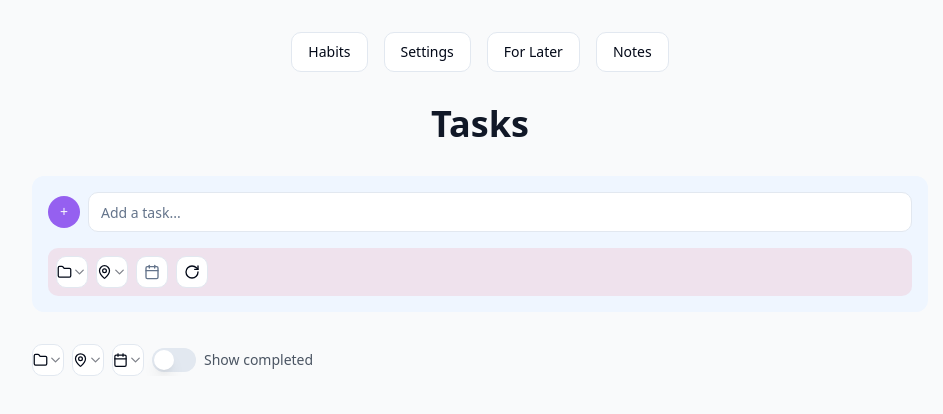
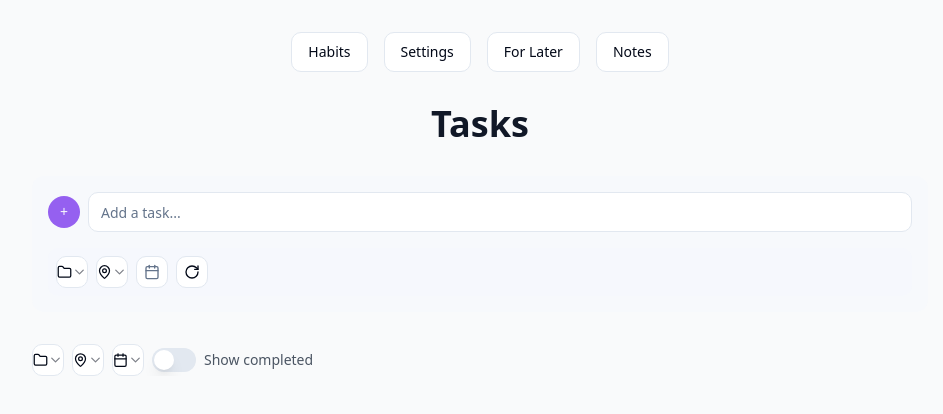
Before and after one commit to Marc444-creator/act, a React (Vite) app: page / in a window 1280 px wide. Shown: the top 414 px of the page, without its empty margins (160-1103 px from the left). Built offline with nearby package versions, Linux system fonts and the light colour scheme.

Commit message:
Update background colors for forms and task list
Set a light blue background with 20% opacity for all task form components, including selection icons. Updated task list icons to have a light red background with 20% opacity.
[skip gpt_engineer]

```diff
--- a/src/components/TaskForm.tsx
+++ b/src/components/TaskForm.tsx
@@ -69,7 +69,7 @@ export const TaskForm = () => {
   };
 
   return (
-    <form onSubmit={handleSubmit} className="space-y-4 bg-blue-50 p-4 rounded-lg">
+    <form onSubmit={handleSubmit} className="space-y-4 bg-blue-50/20 p-4 rounded-lg">
       <div className="flex flex-col gap-4">
         <div className="flex items-center gap-2">
           <Button type="submit" className="w-8 h-8 rounded-full p-0 shrink-0 text-sm">+</Button>
@@ -80,7 +80,7 @@ export const TaskForm = () => {
             className="flex-1"
           />
         </div>
-        <div className="flex items-center gap-2 flex-nowrap overflow-x-auto bg-[#ea384c]/10 p-2 rounded-md">
+        <div className="flex items-center gap-2 flex-nowrap overflow-x-auto bg-blue-50/20 p-2 rounded-md">
           <TaskFormInputs
             title={title}
             setTitle={setTitle}
--- a/src/components/TaskItem.tsx
+++ b/src/components/TaskItem.tsx
@@ -74,11 +74,13 @@ export const TaskItem = ({
     <>
       <div className="flex flex-col gap-2 p-4 bg-white rounded-lg shadow-sm md:flex-row md:items-center">
         <div className="flex items-center gap-2 flex-1">
-          <TaskActions
-            taskId={task.id}
-            completed={task.completed}
-            isRecurring={!!task.recurring}
-          />
+          <div className="bg-[#ea384c]/20 p-2 rounded-md">
+            <TaskActions
+              taskId={task.id}
+              completed={task.completed}
+              isRecurring={!!task.recurring}
+            />
+          </div>
           <span
             className={`flex-1 cursor-pointer ${
               task.completed ? "line-through text-gray-400" : ""
```
